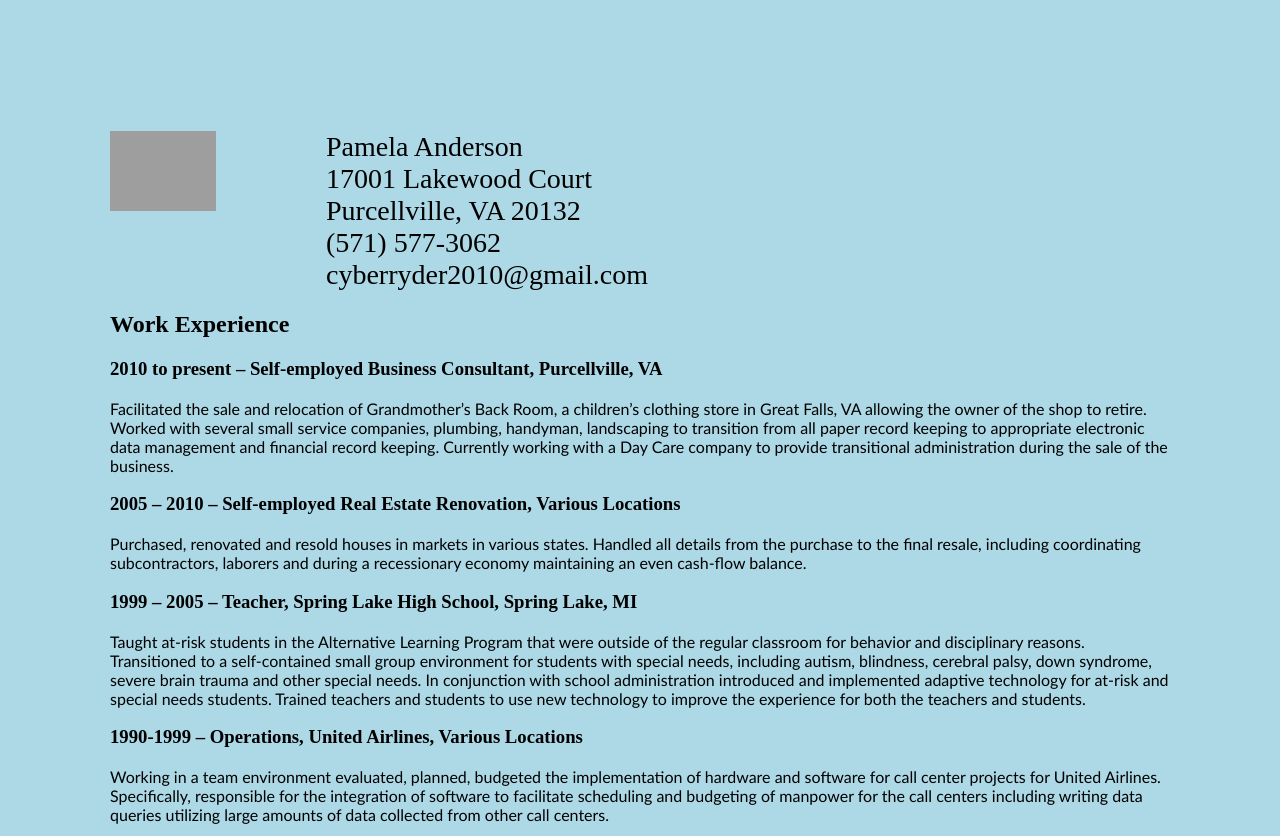
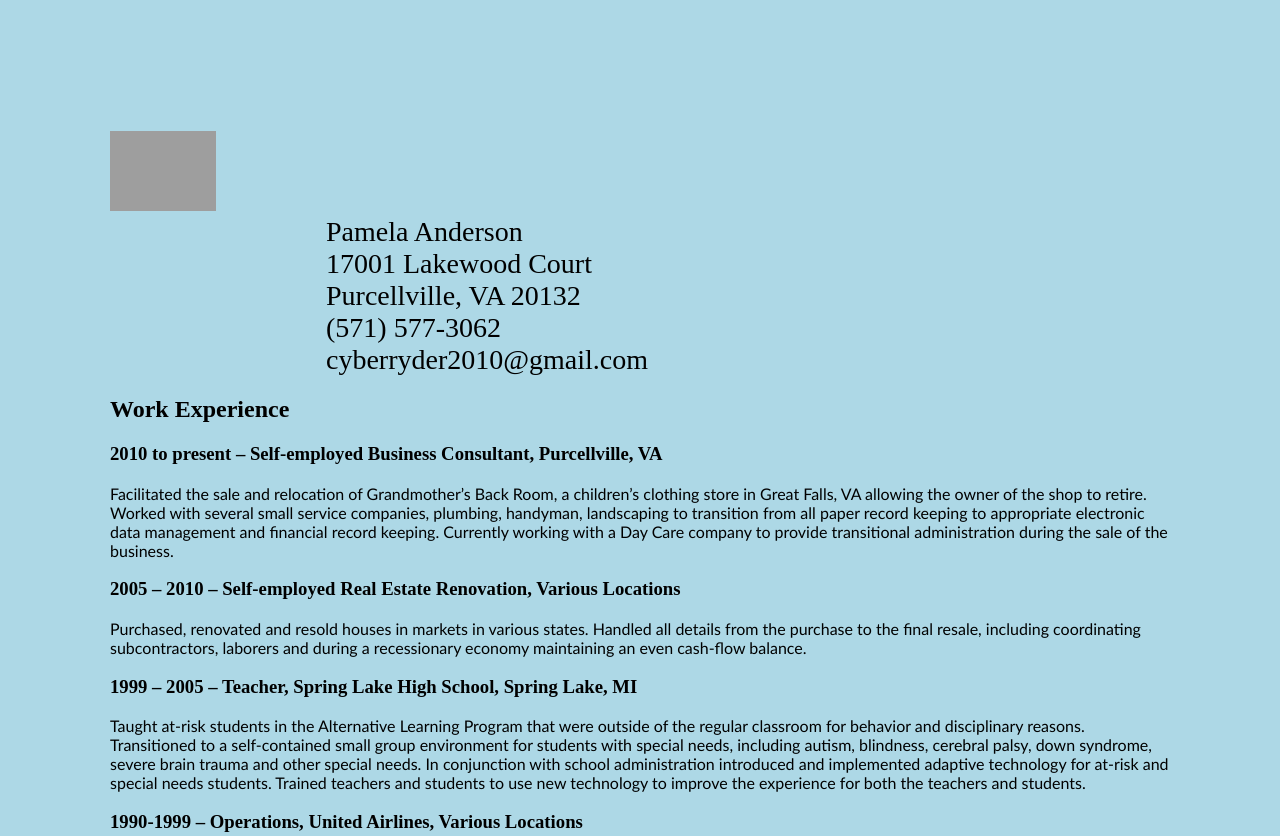
Before and after one commit to cyberryder2010/cyberryder2010.github.io, a plain HTML site: page index.html in a window 1280 px wide. Shown: the top 836 px of the page. Drawn offline with Linux system fonts and the light colour scheme; grey boxes are pictures that could not be loaded.

Commit message:
Update style.css

```diff
--- a/style.css
+++ b/style.css
@@ -25,7 +25,7 @@ img {
   width: 50%;
   display: inline-block;
   vertical-align: top;
-  padding-top: 2%;
+  padding-top: 10%;
 }
 .personalinfo>*{
   width: 100%;
```
